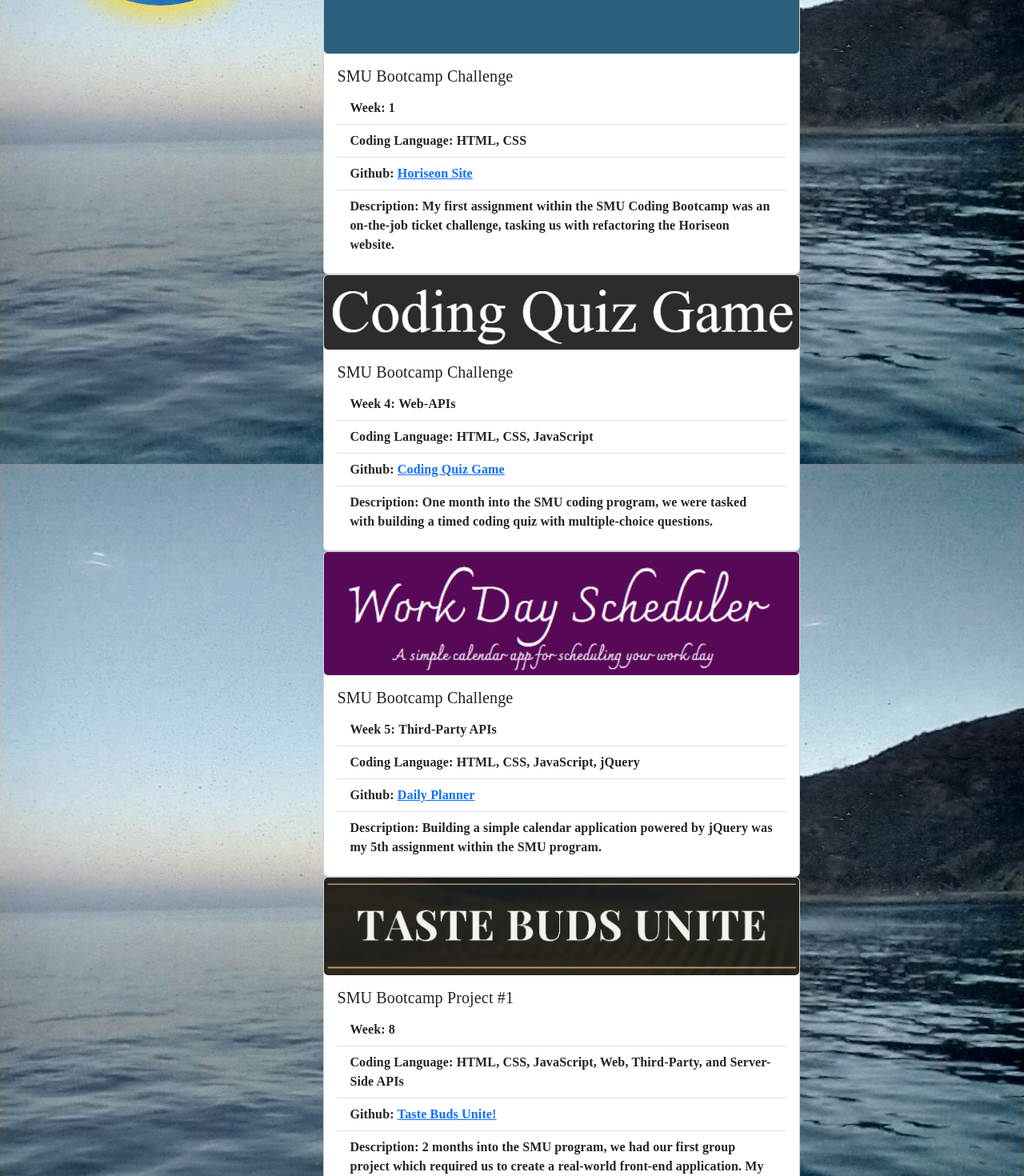
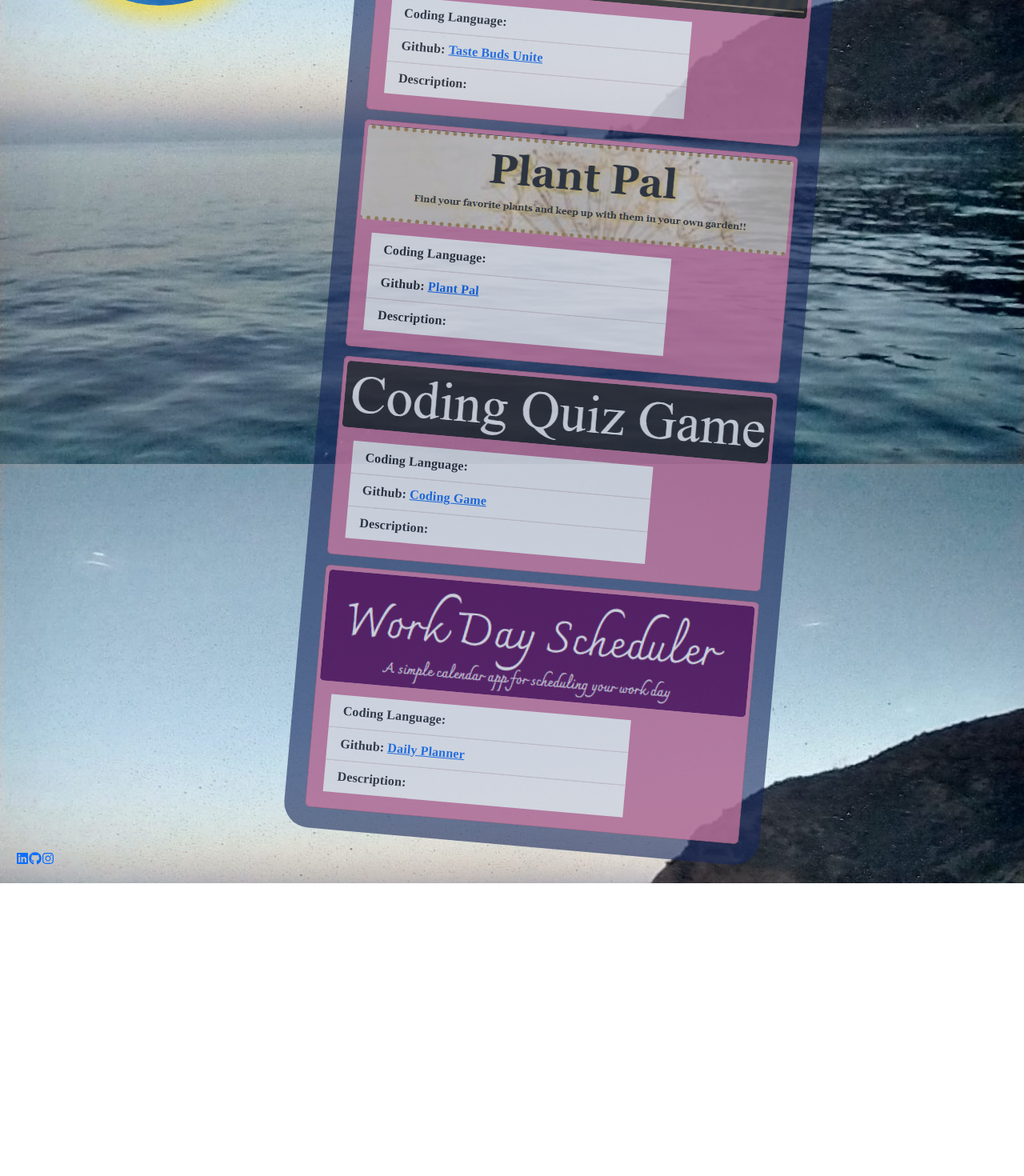
Before and after one commit to tishaanderson/REACT-Studio, a React (Vite) app: page /Portfolio in a window 1280 px wide. Shown: the part 380-1850 px from the top of the page at 80% size. After the commit the page ends 1484 px from the top, so only its background shows below. Built offline with nearby package versions, Linux system fonts and the light colour scheme; a web font is replaced by a local one.

Commit message:
UPDATED PORTFOLIO PAGE TO INSERT DATA DYNAMICALLY - Each card is now updated dynamically. Need to add Coding Languages and Description for each project.
- Added animation to Home page paragraph and portfolio card to slide in from right of webpage.

```diff
--- a/src/pages/Portfolio.jsx
+++ b/src/pages/Portfolio.jsx
@@ -1,127 +1,81 @@
-import horiseon from '../images/horiseon-icon.png'
-import codingGame from '../images/Coding-Quiz-Game.png'
-import dailyPlanner from '../images/work-planner.png'
-import project1 from '../images/Taste-Buds-Unite.png'
-import project2 from '../images/PlantPal.png'
-import techTalk from '../images/TechTalk.png'
-// import NameTitle from "../components/Title";
+// import horiseon from "../images/horiseon-icon.png";
+import codingGame from "../images/Coding-Quiz-Game.png";
+import dailyPlanner from "../images/work-planner.png";
+import project1 from "../images/Taste-Buds-Unite.png";
+// import techTalk from "../images/TechTalk.png";
+import plantPal from "../images/plantPal3.png";
 
 // import '../styles/Portfolio.css'
-import { Link } from 'react-router-dom'
 
 export default function Portfolio() {
+  const projects = [
+    {
+      title: "Taste Buds Unite",
+      image: project1,
+      description: "",
+      repo: "https://github.com/tishaanderson/TasteBudsUnite",
+      deployed: "https://tishaanderson.github.io/TasteBudsUnite/",
+      language: [],
+    },
+    {
+      title: "Plant Pal",
+      image: plantPal,
+      description: "",
+      repo: "https://github.com/tishaanderson/PlantPal",
+      deployed: "https://tisha-anderson-plant-pal-7344ed2b4c7b.herokuapp.com/",
+      language: [],
+    },
+    {
+      title: "Coding Game",
+      image: codingGame,
+      description: "",
+      repo: "https://github.com/tishaanderson/Web-APIs-Coding-Quiz",
+      deployed: "https://tishaanderson.github.io/Web-APIs-Coding-Quiz/",
+      language: [],
+    },
+    {
+      title: "Daily Planner",
+      image: dailyPlanner,
+      description: "",
+      repo: "https://github.com/tishaanderson/Daily-Planner",
+      deployed: "https://tishaanderson.github.io/Daily-Planner/",
+      language: [],
+    },
+  ];
   return (
     <>
-
-{/* <NameTitle /> */}
-
-
-    <div className='portfolio'>
-      <div className='half-page'>
-        <div className="card">
-          <a href="https://tishaanderson.github.io/Horiseon-site/" target="_blank" >
-            <img src={horiseon} className="card-img" id="horiseon-icon" alt="horiseon logo personalized with dotted border around it" />
+      <div className="portfolio">
+        <div className="half-page">
+          {projects.map((project, index) => (
+            <div key={index} className="card p-card">
+              <a href={project.deployed} target="_blank">
+                <img
+                  src={project.image}
+                  className="card-img"
+                  alt={`${project.title} logo`}
+                />
               </a>
-          <div className="card-body">
-            <h5 className="card-title">SMU Bootcamp Challenge</h5>
-            <ul className="list-group list-group-flush">
-              <li className="list-group-item"><b>Week: </b>1</li>
-              <li className="list-group-item"><b>Coding Language: </b>HTML, CSS </li>
-              <li className="list-group-item"><b>Github: </b><a href="https://github.com/tishaanderson/Horiseon-site">Horiseon Site</a> </li>
-              <li className="list-group-item"><b>Description: </b>My first assignment within the SMU Coding Bootcamp was an on-the-job ticket challenge, tasking us with refactoring the Horiseon website.</li>
-            </ul>
-          </div>
-        </div>
-
-        <div className="card">
-          <a href="https://tishaanderson.github.io/Web-APIs-Coding-Quiz/" target="_blank" >
-            <img src={codingGame} className="card-img" id="game-icon" alt="coding quiz game header as icon" />
-          </a>
-          <div className="card-body">
-          <h5 className="card-title">SMU Bootcamp Challenge</h5>
-          <ul className="list-group list-group-flush">
-              <li className="list-group-item"><b>Week 4: </b>Web-APIs</li>
-              <li className="list-group-item"><b>Coding Language: </b>HTML, CSS, JavaScript </li>
-              <li className="list-group-item"><b>Github: </b><a href="https://github.com/tishaanderson/Web-APIs-Coding-Quiz">Coding Quiz Game</a></li>
-              <li className="list-group-item"><b>Description: </b>One month into the SMU coding program, we were tasked with building a timed coding quiz with multiple-choice questions.</li>
-            </ul>
-          </div>
-        </div>
-
-        <div className="card">
-          <a href="https://tishaanderson.github.io/Daily-Planner/" target="_blank" >
-            <img src={dailyPlanner} className="card-img" id="planner-icon" alt="9AM button from daily planner as icon" />
-          </a>
-          <div className="card-body">
-          <h5 className="card-title">SMU Bootcamp Challenge</h5>
-          <ul className="list-group list-group-flush">
-              <li className="list-group-item"><b>Week 5: </b>Third-Party APIs</li>
-              <li className="list-group-item"><b>Coding Language: </b>HTML, CSS, JavaScript, jQuery </li>
-              <li className="list-group-item"><b>Github: </b><a href="https://github.com/tishaanderson/Daily-Planner">Daily Planner</a></li>
-              <li className="list-group-item"><b>Description: </b>Building a simple calendar application powered by jQuery was my 5th assignment within the SMU program.</li>
-            </ul>
-          </div>
-        </div>
-      </div>
-
-
-      <div className='half-page'>
-        <div className="card">
-          <a href="https://tishaanderson.github.io/TasteBudsUnite/" target="_blank" >
-            <img src={project1} className="card-img" id="project1-icon" alt="Taste Buds Unite page header as icon" />
-          </a>
-          <div className="card-body">
-          <h5 className="card-title">SMU Bootcamp Project #1</h5>
-          <ul className="list-group list-group-flush">
-              <li className="list-group-item"><b>Week:</b> 8</li>
-              <li className="list-group-item"><b>Coding Language:</b> HTML, CSS, JavaScript, Web, Third-Party, and Server-Side APIs </li>
-              <li className="list-group-item"><b>Github: </b>
-                <a href="https://github.com/tishaanderson/TasteBudsUnite">Taste Buds Unite!</a> </li>
-              <li className="list-group-item"><b>Description: </b>2 months into the SMU program, we had our first group project which required us to create a real-world front-end application. My group built a website that would take the hard work out of meal plans, allowing a user to enter the main ingredient or the type of food they want to make and the app would show them a list of meal ideas they can cook with that ingredient or cuisine in mind.</li>
-
-            </ul>
-          </div>
-        </div>
-
-        <div className="card">
-          <a href="https://welcome-to-my-tech-talk-65e41c57bb43.herokuapp.com/" target="_blank" >
-            <img src={techTalk} className="card-img" id="techTalk-icon" alt="Partial header from the Welcome to My Tech Talk website as icon" />
-          </a>
-          <div className="card-body">
-          <h5 className="card-title">SMU Bootcamp Challenge</h5>
-          <ul className="list-group list-group-flush">
-              <li className="list-group-item"><b>Week 14:</b> MVC</li>
-              <li className="list-group-item"><b>Coding Language:</b> SQL, ORM, Express, MVC </li>
-              <li className="list-group-item"><b>Github: </b>
-                <a href="https://github.com/tishaanderson/WelcomeToMyTechTalk">Welcome to My Tech Talk</a>
+              <div className="card-body ">
+                {/* <h5 className="card-title">{project.title}</h5> */}
+                <ul className="list-group list-group-flush coding-info">
+                  <li className="list-group-item code-item">
+                    <b>Coding Language: </b>
+                    {project.language}
                   </li>
-              <li className="list-group-item"><b>Description: </b>This project goal was to build a CMS-style blog site following the MVC paradigm in its architectural structure, using Handlebars.js as the templating language, Sequelize as the ORM, and the express-session npm package for authentication.
+                  <li className="list-group-item code-item">
+                    <b>Github: </b>
+                    <a href={project.repo}>{project.title}</a>{" "}
+                  </li>
+                  <li className="list-group-item code-item">
+                    <b>Description: </b>
+                    {project.description}
                   </li>
                 </ul>
               </div>
             </div>
-
-        <div className="card">
-          <a href="https://tisha-anderson-plant-pal-7344ed2b4c7b.herokuapp.com/" target="_blank" >
-            <img src={project2} className="card-img" id="project2-icon" alt="Plant Pal homepage as icon" />
-          </a>
-          <div className="card-body">
-          <h5 className="card-title">SMU Bootcamp Project #2</h5>
-          <ul className="list-group list-group-flush card-list">
-              <li className="list-group-item"><b>Week:</b> 16</li>
-              <li className="list-group-item"><b>Coding Language:</b> NodeJS, OOP, Express, SQL, ORM, MVC </li>
-              <li className="list-group-item"><b>Github: </b>
-                <a href="https://github.com/tishaanderson/PlantPal">Plant Pal</a>
-              </li>
-              <li className="list-group-item"><b>Description:</b> Our second group project came 4 months into the program, where we were able to build our first interactive full-stack application. My group built a web application tailored for Texas gardening enthusiasts, offering a user-friendly platform to streamline garden planning, organization, and plant care. </li>
-            </ul>
+          ))}
         </div>
       </div>
-
-
-      </div>
-    </div>
-
     </>
   );
 }
```
Also changed, not shown: src/images/PlantPal.png (deleted), src/images/plantPal3.png (added), src/styles/all.css. Lines whose indentation alone changed are shown as unchanged.
